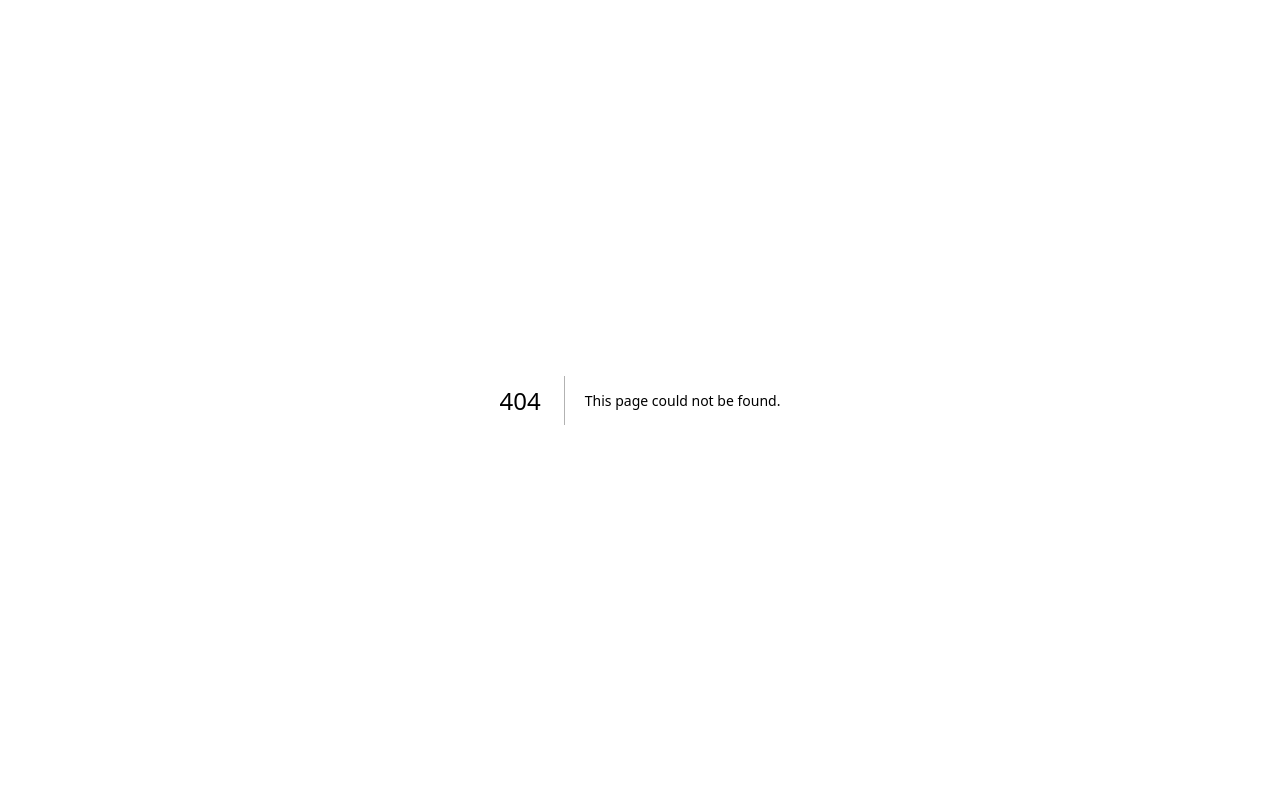
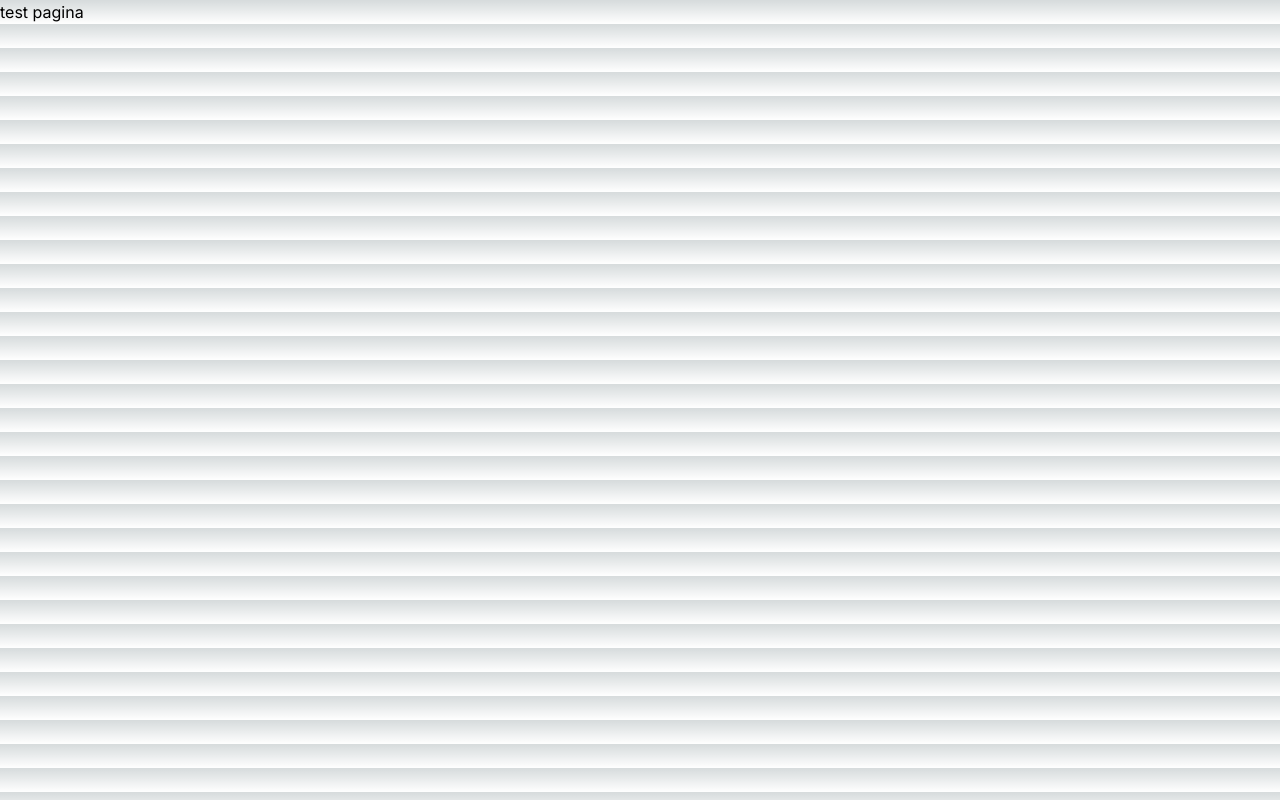
Before and after one commit to zonneplan/scrum, a Next.js app: page /votepage in a window 1280 px wide. Before the commit this address had no page. Built offline with nearby package versions, Linux system fonts and the light colour scheme.

Commit message:
initial setup

```diff
--- /dev/null
+++ b/app/votepage/page.tsx
@@ -0,0 +1,10 @@
+import Image from 'next/image'
+import Link from 'next/link'
+
+export default function page() {
+    return (
+        <main>
+            <h1> test pagina </h1>
+        </main>
+    )
+}
```
